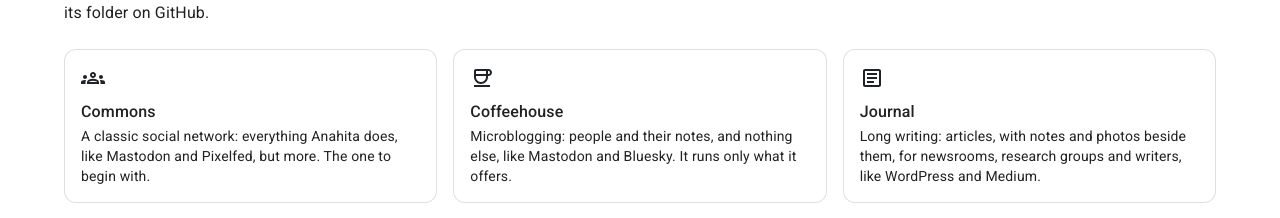
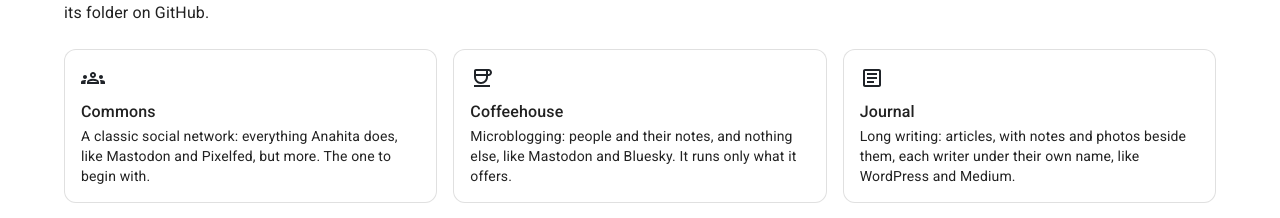
Before and after one commit to anahitasocial/anahita.io, a Next.js app: page /docs in a window 1280 px wide. Shown: the part 1503-1721 px from the top of the page. Built offline with nearby package versions, Linux system fonts and the light colour scheme; what @mui/material-nextjs would draw is missing.

Commit message:
docs - the journal is writers under their own names
- changed: its card says each writer writes under their own name, like WordPress and Medium

```diff
--- a/src/data/docs.js
+++ b/src/data/docs.js
@@ -49,7 +49,7 @@ export const recipes = [
   {
     icon: 'article',
     title: 'Journal',
-    text: 'Long writing: articles, with notes and photos beside them, for newsrooms, research groups and writers, like WordPress and Medium.',
+    text: 'Long writing: articles, with notes and photos beside them, each writer under their own name, like WordPress and Medium.',
     href: `${recipesRepo}/journal`,
   },
   {
```
